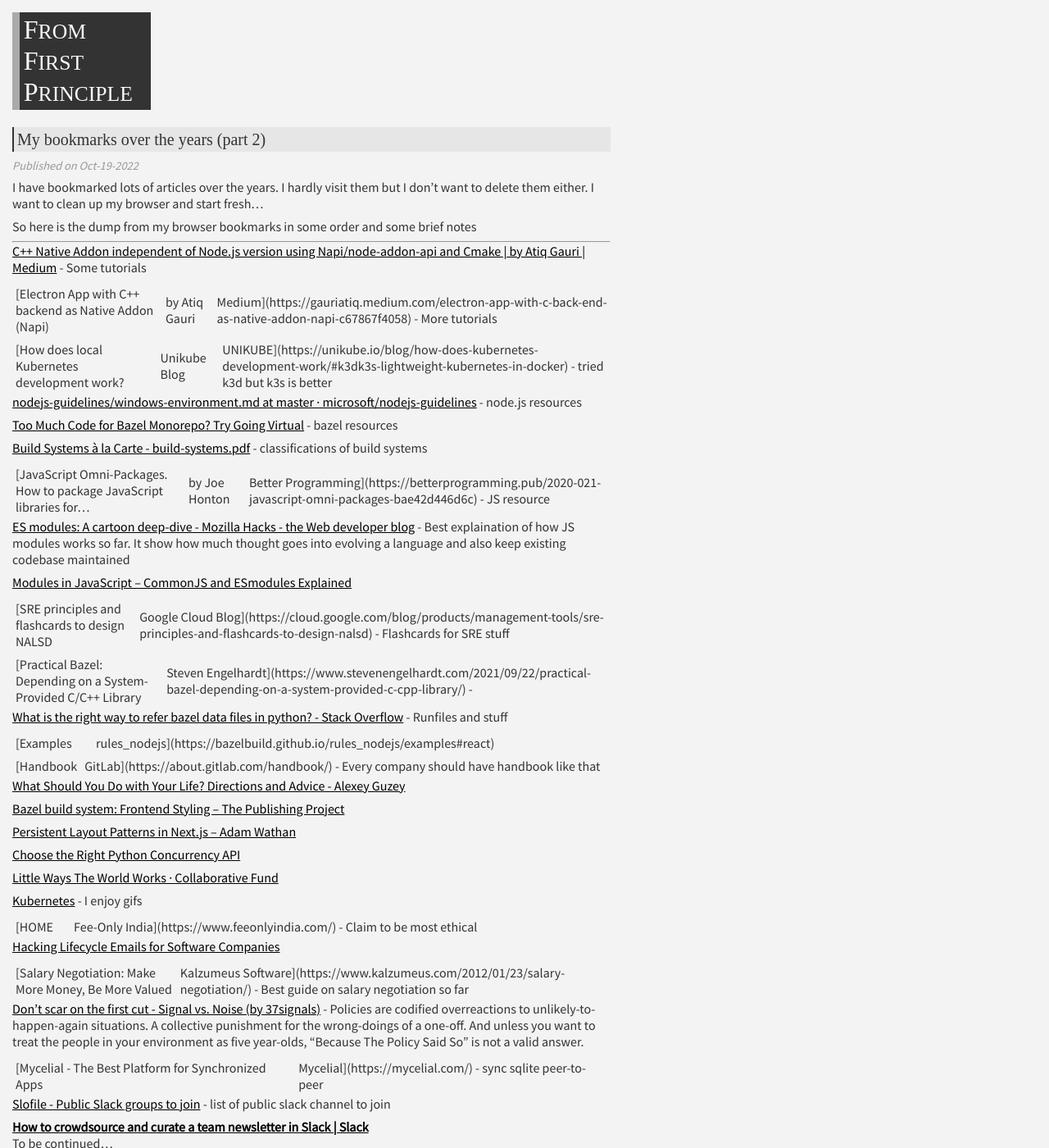
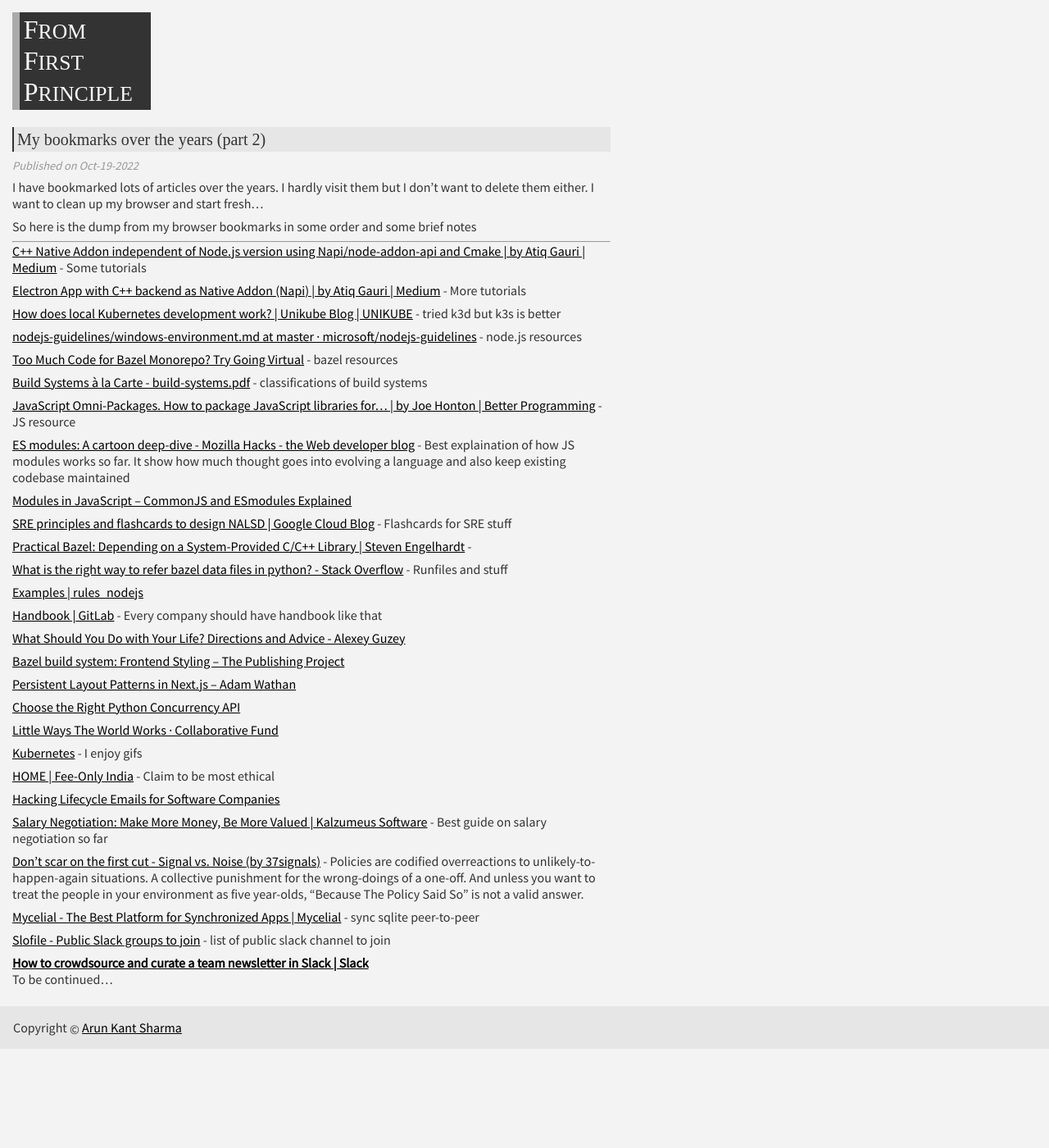
Before and after one commit to arunkant/arunkant.github.io, a Jekyll site: the page built from _posts/2022-10-19-Bookmarks-I-collected-part-2.md, in a window 1280 px wide and 1400 px high. Shown: the whole window at 82% size. Built offline with Jekyll 4.4.1, drawn with Linux system fonts in a browser that asks for light colours; some web fonts are replaced.

Commit message:
escape pipe

```diff
--- a/_posts/2022-10-19-Bookmarks-I-collected-part-2.md
+++ b/_posts/2022-10-19-Bookmarks-I-collected-part-2.md
@@ -8,11 +8,11 @@
 So here is the dump from my browser bookmarks in some order and some brief notes
 
 ---
-[C++ Native Addon independent of Node.js version using Napi/node-addon-api and Cmake | by Atiq Gauri | Medium](https://gauriatiq.medium.com/c-native-addon-independent-of-node-js-version-using-napi-node-addon-api-and-cmake-53315582cbd1) - Some tutorials
+[C++ Native Addon independent of Node.js version using Napi/node-addon-api and Cmake \| by Atiq Gauri \| Medium](https://gauriatiq.medium.com/c-native-addon-independent-of-node-js-version-using-napi-node-addon-api-and-cmake-53315582cbd1) - Some tutorials
 
-[Electron App with C++ backend as Native Addon (Napi) | by Atiq Gauri | Medium](https://gauriatiq.medium.com/electron-app-with-c-back-end-as-native-addon-napi-c67867f4058) - More tutorials
+[Electron App with C++ backend as Native Addon (Napi) \| by Atiq Gauri \| Medium](https://gauriatiq.medium.com/electron-app-with-c-back-end-as-native-addon-napi-c67867f4058) - More tutorials
 
-[How does local Kubernetes development work? | Unikube Blog | UNIKUBE](https://unikube.io/blog/how-does-kubernetes-development-work/#k3dk3s-lightweight-kubernetes-in-docker) - tried k3d but k3s is better
+[How does local Kubernetes development work? \| Unikube Blog \| UNIKUBE](https://unikube.io/blog/how-does-kubernetes-development-work/#k3dk3s-lightweight-kubernetes-in-docker) - tried k3d but k3s is better
 
 [nodejs-guidelines/windows-environment.md at master · microsoft/nodejs-guidelines](https://github.com/Microsoft/nodejs-guidelines/blob/master/windows-environment.md#compiling-native-addon-modules) - node.js resources
 
@@ -20,21 +20,21 @@
 
 [Build Systems à la Carte - build-systems.pdf](https://www.microsoft.com/en-us/research/uploads/prod/2018/03/build-systems.pdf) - classifications of build systems
 
-[JavaScript Omni-Packages. How to package JavaScript libraries for… | by Joe Honton | Better Programming](https://betterprogramming.pub/2020-021-javascript-omni-packages-bae42d446d6c) - JS resource
+[JavaScript Omni-Packages. How to package JavaScript libraries for… \| by Joe Honton \| Better Programming](https://betterprogramming.pub/2020-021-javascript-omni-packages-bae42d446d6c) - JS resource
 
 [ES modules: A cartoon deep-dive - Mozilla Hacks - the Web developer blog](https://hacks.mozilla.org/2018/03/es-modules-a-cartoon-deep-dive/) - Best explaination of how JS modules works so far. It show how much thought goes into evolving a language and also keep existing codebase maintained
 
 [Modules in JavaScript – CommonJS and ESmodules Explained](https://www.freecodecamp.org/news/modules-in-javascript/)
 
-[SRE principles and flashcards to design NALSD | Google Cloud Blog](https://cloud.google.com/blog/products/management-tools/sre-principles-and-flashcards-to-design-nalsd) - Flashcards for SRE stuff
+[SRE principles and flashcards to design NALSD \| Google Cloud Blog](https://cloud.google.com/blog/products/management-tools/sre-principles-and-flashcards-to-design-nalsd) - Flashcards for SRE stuff
 
-[Practical Bazel: Depending on a System-Provided C/C++ Library | Steven Engelhardt](https://www.stevenengelhardt.com/2021/09/22/practical-bazel-depending-on-a-system-provided-c-cpp-library/) -
+[Practical Bazel: Depending on a System-Provided C/C++ Library \| Steven Engelhardt](https://www.stevenengelhardt.com/2021/09/22/practical-bazel-depending-on-a-system-provided-c-cpp-library/) -
 
 [What is the right way to refer bazel data files in python? - Stack Overflow](https://stackoverflow.com/questions/41553609/what-is-the-right-way-to-refer-bazel-data-files-in-python) - Runfiles and stuff
 
-[Examples | rules\_nodejs](https://bazelbuild.github.io/rules_nodejs/examples#react)
+[Examples \| rules\_nodejs](https://bazelbuild.github.io/rules_nodejs/examples#react)
 
-[Handbook | GitLab](https://about.gitlab.com/handbook/) - Every company should have handbook like that
+[Handbook \| GitLab](https://about.gitlab.com/handbook/) - Every company should have handbook like that
 
 [What Should You Do with Your Life? Directions and Advice - Alexey Guzey](https://guzey.com/personal/what-should-you-do-with-your-life/)
 
@@ -48,19 +48,19 @@
 
 [Kubernetes](https://festivus.dev/kubernetes/) - I enjoy gifs
 
-[HOME | Fee-Only India](https://www.feeonlyindia.com/) - Claim to be most ethical
+[HOME \| Fee-Only India](https://www.feeonlyindia.com/) - Claim to be most ethical
 
 [Hacking Lifecycle Emails for Software Companies](https://training.kalzumeus.com/lifecycle-emails)
 
-[Salary Negotiation: Make More Money, Be More Valued | Kalzumeus Software](https://www.kalzumeus.com/2012/01/23/salary-negotiation/) - Best guide on salary negotiation so far
+[Salary Negotiation: Make More Money, Be More Valued \| Kalzumeus Software](https://www.kalzumeus.com/2012/01/23/salary-negotiation/) - Best guide on salary negotiation so far
 
 
 [Don't scar on the first cut - Signal vs. Noise (by 37signals)](https://signalvnoise.com/archives2/dont_scar_on_the_first_cut.php) - Policies are codified overreactions to unlikely-to-happen-again situations. A collective punishment for the wrong-doings of a one-off. And unless you want to treat the people in your environment as five year-olds, “Because The Policy Said So” is not a valid answer.
 
-[Mycelial - The Best Platform for Synchronized Apps | Mycelial](https://mycelial.com/) - sync sqlite peer-to-peer
+[Mycelial - The Best Platform for Synchronized Apps \| Mycelial](https://mycelial.com/) - sync sqlite peer-to-peer
 
 [Slofile - Public Slack groups to join](https://slofile.com/) - list of public slack channel to join
 
-[How to crowdsource and curate a team newsletter in Slack | Slack](https://slack.com/intl/en-in/blog/productivity/how-to-crowdsource-and-curate-a-team-newsletter-in-slack)
+[How to crowdsource and curate a team newsletter in Slack \| Slack](https://slack.com/intl/en-in/blog/productivity/how-to-crowdsource-and-curate-a-team-newsletter-in-slack)
 ---
 To be continued...
```
